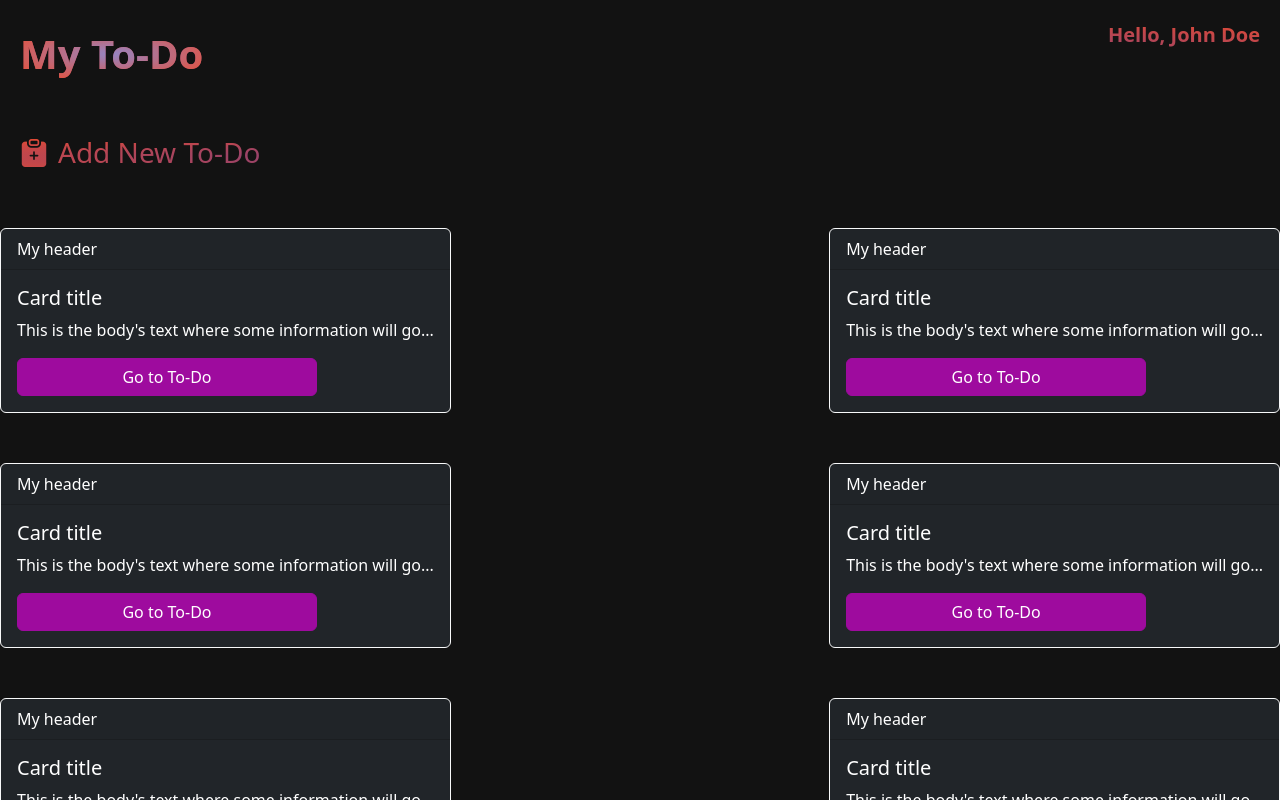
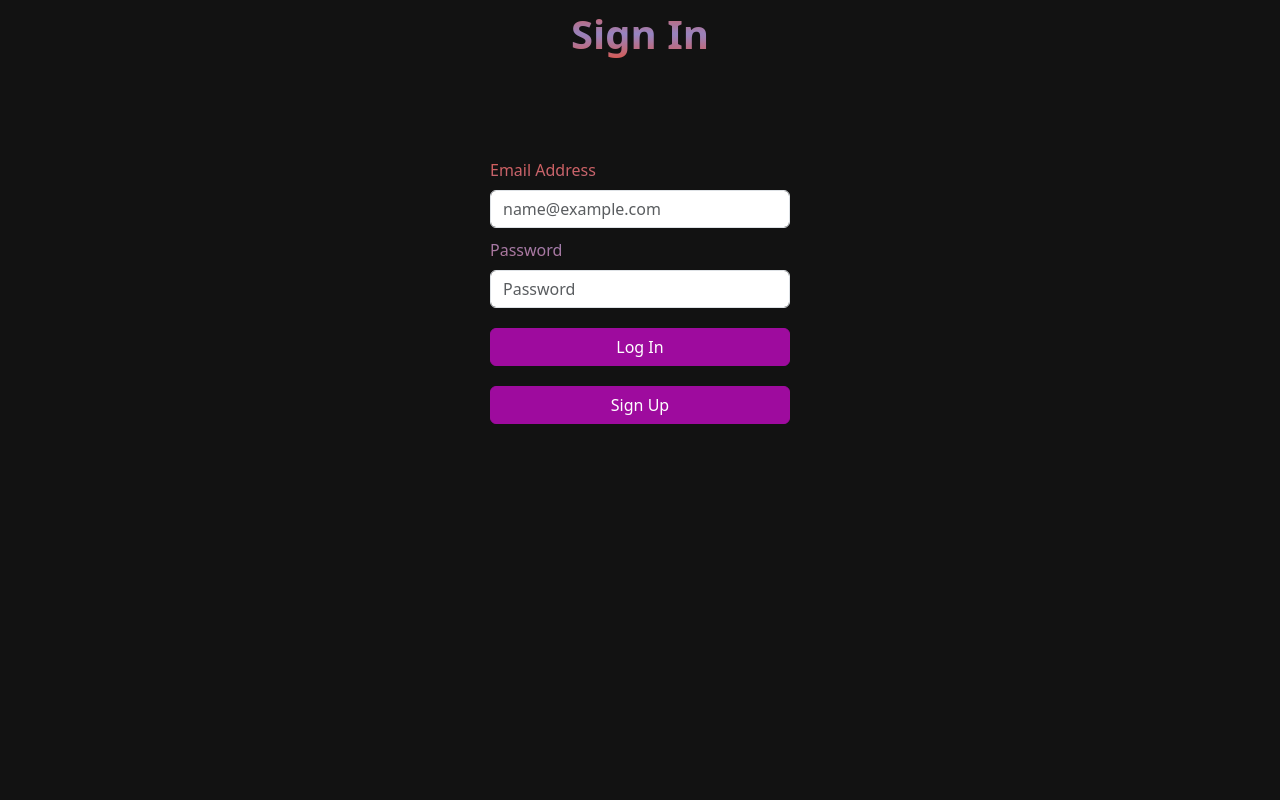
Before and after one commit to angyb00/My-ToDo, a React (Create React App) app: page / in a window 1280 px wide. Shown: the top 800 px of the page. Built offline with nearby package versions, Linux system fonts and the light colour scheme.

Commit message:
Routing for correct auth

```diff
--- a/src/App.js
+++ b/src/App.js
@@ -3,7 +3,8 @@ import ToDoCard from './ToDoCard';
 import Button from 'react-bootstrap/Button';
 import Form from 'react-bootstrap/Form';
 import Modal from 'react-bootstrap/Modal';
-import { useState } from 'react';
+import { useEffect, useState } from 'react';
+import { useLocation } from 'react-router';
 
 
 function App() {
@@ -13,6 +14,10 @@ function App() {
   const [todoText, setTodoText] = useState('');
   const handleModalShow = () => setShowModal(true);
   const handleModalClose = () => setShowModal(false);
+  const state = useLocation();
+  const { firstName, lastName } = state;
+  let name1 = "";
+  let name2 = "";
 
   return (
     <div>
@@ -20,7 +25,7 @@ function App() {
         <h1>
           My To-Do
         </h1>
-        <span style={{fontSize: 20, marginRight: "20px"}}>Hello, John Doe</span>
+        <span style={{fontSize: 20, marginRight: "20px"}}>Hello, {name1} {name2}</span>
       </section>
 
       <div className='add-new-todo'>
--- a/src/FirebaseUtils/SaveUserFirestore.js
+++ b/src/FirebaseUtils/SaveUserFirestore.js
@@ -1,5 +1,5 @@
 import { auth, db } from "../firebase";
-import { collection, setDoc, doc, query, where } from "firebase/firestore"
+import { collection, setDoc, doc, query, where, getDoc, getDocs } from "firebase/firestore"
 
 
 async function SaveUserToFirestore(firstName, lastName, email, uid){
@@ -39,8 +39,17 @@ async function AddNewToDo(todoTitle, todoText){
 async function fetchTodos(){
     const q = query(collection(db, "ToDos"), where("user_id", "==", auth.currentUser.uid));
     const querySnapshot = await getDocs(q);
-    return querySnapshot;
+    return querySnapshot.data();
 }
 
+async function fetchUser(user_id){
+    const snap = await getDoc(doc(db, "Users", user_id));
+    if (snap) {
+        return snap.data();
+    }
+    else {
+        console.log("Failed fetch of user.");
+    }
+}
 
-export { SaveUserToFirestore, AddNewToDo };
+export { SaveUserToFirestore, AddNewToDo, fetchTodos, fetchUser };
--- a/src/index.js
+++ b/src/index.js
@@ -1,4 +1,4 @@
-import React from 'react';
+import React, { Children } from 'react';
 import ReactDOM from 'react-dom/client';
 import './index.css';
 import App from './App';
@@ -15,12 +15,23 @@ import SignUp from './routes/SignUp';
 const router = createBrowserRouter([
   {
     path: "/",
-    element: <App/>,
-    errorElement: <ErrorPage/>
+    element: <Signin/>,
+    errorElement: <ErrorPage/>,
+    // children: [
+    //   {
+    //     path: "/home",
+    //     element: <App/>
+    //   }
+    // ]
   },
+
   {
     path: "/signup",
     element: <SignUp/>
+  },
+  {
+    path: "/home",
+    element: <App/>
   }
 ])
 
--- a/src/root/signin.jsx
+++ b/src/root/signin.jsx
@@ -1,23 +1,31 @@
 import Form from 'react-bootstrap/Form';
 import { Button } from 'react-bootstrap';
-import { Link, redirect } from 'react-router-dom';
+import { Link, redirect, useNavigate } from 'react-router-dom';
+import { auth } from '../firebase';
+import { signInWithEmailAndPassword } from 'firebase/auth';
 import './signin.css'
+import { fetchUser } from '../FirebaseUtils/SaveUserFirestore';
+import { useState } from 'react';
 
 export default function Signin(){
 
+    const [email, setEmail] = useState('');
+    const [password, setPassword] = useState('');
+    const navigate = useNavigate();
+
     const signinPressed = () => {
-        const auth = getAuth();
         signInWithEmailAndPassword(auth, email, password)
             .then((userCredential) => {
                 const user = userCredential.user;
-                redirect("")
-
+                fetchUser(user.uid)
+                    .then(res => {
+                        navigate('/home', {state: { firstName: res.first_name, lastName: res.last_name } });
+                    });
             })
 
         .catch((error) => {
-            alert("Wrong credentias");
+            alert("Wrong credentials");
         });
-
     }
 
     return (
@@ -31,16 +39,24 @@ export default function Signin(){
                 <Form>
                     <Form.Group>
                         <Form.Label>Email Address</Form.Label>
-                        <Form.Control type="email" placeholder='name@example.com' className='form-input'/>
+                        <Form.Control
+                        type="email"
+                        placeholder='name@example.com'
+                        className='form-input'
+                        onChange={(event) => setEmail(event.target.value)}/>
                     </Form.Group>
                     <Form.Group style={{marginTop: '10px'}}>
                         <Form.Label>Password</Form.Label>
-                        <Form.Control type='password' placeholder='Password'/>
+                        <Form.Control
+                        type='password'
+                        placeholder='Password'
+                        onChange={(event) => setPassword(event.target.value)}
+                        />
                     </Form.Group>
                 </Form>
             </div>
             <div className='main-button'>
-                <Button>Log In</Button>
+                <Button onClick={signinPressed}>Log In</Button>
             </div>
             <Link to={`signup`} className='main-button'>
                 <Button>Sign Up</Button>
```
